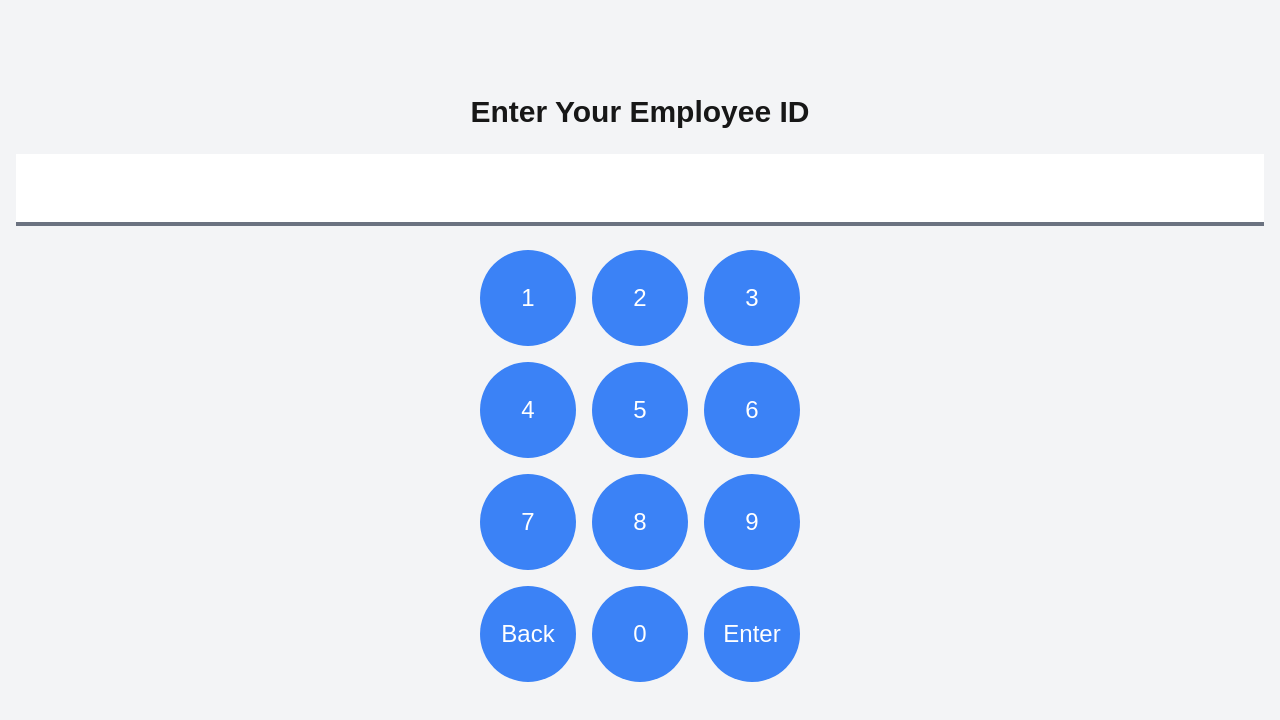
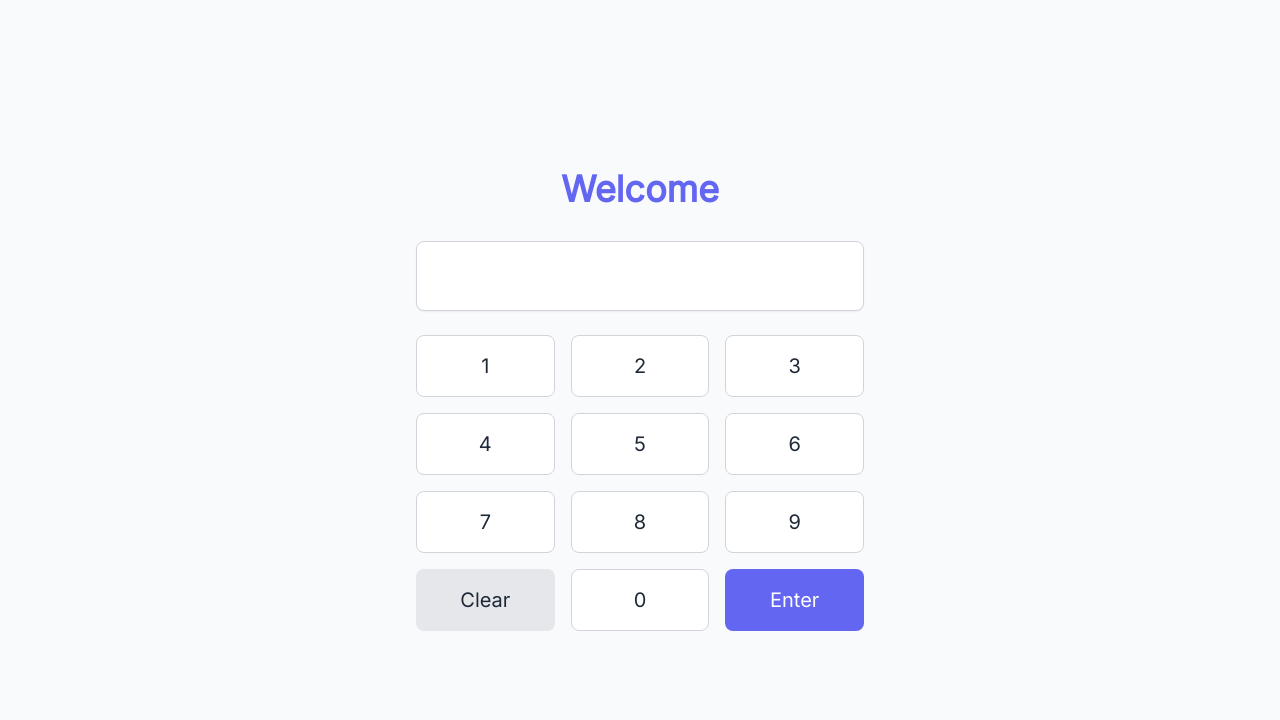
Before and after one commit to scherzo-io-org/clock-in-out-app, a Next.js app: page / in a window 1280 px wide. Shown: the top 720 px of the page. Built offline with nearby package versions, Linux system fonts and the light colour scheme.

Commit message:
visual update and change images to mounted storage

```diff
--- /dev/null
+++ b/app/api/get-image/route.js
@@ -0,0 +1,28 @@
+import { NextResponse } from 'next/server';
+import fs from 'fs';
+import path from 'path';
+
+export async function GET(request) {
+  const { searchParams } = new URL(request.url);
+  const filename = searchParams.get('filename');
+
+  try {
+    const imagePath = path.join('/mnt/images', filename);
+
+    if (!fs.existsSync(imagePath)) {
+      return NextResponse.json({ error: 'Image not found' }, { status: 404 });
+    }
+
+    const imageBuffer = fs.readFileSync(imagePath);
+
+    return new NextResponse(imageBuffer, {
+      headers: {
+        'Content-Type': 'image/png',
+        'Content-Disposition': `inline; filename="${filename}"`,
+      },
+    });
+  } catch (error) {
+    console.error('Error serving image:', error);
+    return NextResponse.json({ error: 'Failed to retrieve image' }, { status: 500 });
+  }
+}
--- a/app/employee/[id]/camera/page.js
+++ b/app/employee/[id]/camera/page.js
@@ -2,6 +2,7 @@
 
 import { useEffect, useRef, useState } from 'react';
 import { useRouter, useParams, useSearchParams } from 'next/navigation';
+import BackButton from '@/components/BackButton';
 
 export default function CameraCapture() {
   const videoRef = useRef(null);
@@ -50,9 +51,8 @@ export default function CameraCapture() {
     const context = canvas.getContext('2d');
     context.drawImage(videoRef.current, 0, 0, canvas.width, canvas.height);
     const imageData = canvas.toDataURL('image/png');
-    console.log(imageData)
 
-    // Mock image upload and get URL
+    try {
       const imageUrl = await uploadImage(imageData);
 
       // Save record to database via API
@@ -81,37 +81,73 @@ export default function CameraCapture() {
         alert('An error occurred. Please try again.');
         setLoading(false);
       }
+    } catch (error) {
+      console.error('Error during handleCapture:', error);
+      alert('An error occurred. Please try again.');
+      setLoading(false);
+    }
   };
 
-  // Mock image upload function
   const uploadImage = async (imageData) => {
-    // For now, we'll just return the data URL
-    // In a real app, you'd upload to storage and get the URL
-    return 'https://i.ytimg.com/vi/hAsZCTL__lo/mqdefault.jpg';
+    try {
+      const response = await fetch('/api/upload-image', {
+        method: 'POST',
+        headers: {
+          'Content-Type': 'application/json',
+        },
+        body: JSON.stringify({ imageData }),
+      });
+
+      const data = await response.json();
+
+      if (response.ok) {
+        // Return the image URL returned by the server
+        return data.imageUrl;
+      } else {
+        console.error('Error uploading image:', data.error);
+        throw new Error(data.error || 'Failed to upload image.');
+      }
+    } catch (error) {
+      console.error('Error in uploadImage:', error);
+      throw error;
+    }
   };
+
 
   if (!employee) {
     return <div className="flex items-center justify-center min-h-screen">Loading...</div>;
   }
 
   return (
-    <div className="flex flex-col items-center justify-center min-h-screen bg-gray-100">
+    <div className="relative flex flex-col items-center justify-center min-h-screen bg-background p-4">
+
+      <div className="w-full max-w-md text-center">
+        <h1 className="text-2xl font-bold mb-6 text-primary">
+          {action === 'in' ? 'Clock In' : 'Clock Out'}
+        </h1>
+        <div className="relative w-full h-96 bg-black rounded-lg overflow-hidden mb-6">
           <video
             ref={videoRef}
             autoPlay
-        className="w-full h-auto bg-black mb-4"
-        style={{ maxHeight: '80vh' }}
+            className="absolute top-0 left-0 w-full h-full object-cover"
           ></video>
+        </div>
         {loading ? (
-        <div className="text-xl">Processing...</div>
+          <button
+            disabled
+            className="w-full py-4 text-xl font-medium rounded-lg bg-gray-300 text-gray-500 cursor-not-allowed"
+          >
+            Processing...
+          </button>
         ) : (
           <button
             onClick={handleCapture}
-          className="w-full py-6 bg-blue-500 text-white rounded-lg text-2xl"
+            className="w-full py-4 text-xl font-medium rounded-lg bg-primary text-white hover:bg-primary-dark transition"
           >
             Take Photo
           </button>
         )}
       </div>
+    </div>
   );
 }
--- a/app/employee/[id]/confirmation/page.js
+++ b/app/employee/[id]/confirmation/page.js
@@ -26,17 +26,23 @@ export default function Confirmation() {
     const name = searchParams.get('name');
 
     return (
-    <div className="flex flex-col items-center justify-center min-h-screen bg-gray-100 p-4">
-      <h1 className="text-3xl font-bold mb-4">Thank you, {name}!</h1>
+      <div className="flex flex-col items-center justify-center min-h-screen bg-background p-4">
+        <div className="w-full max-w-md text-center">
+          <h1 className="text-3xl font-bold mb-6 text-primary">
+            Thank you, {decodeURIComponent(name)}!
+          </h1>
           {imageUrl && (
+            <div className="mb-6">
               <img
                 src={decodeURIComponent(imageUrl)}
                 alt="Your Photo"
-          className="w-64 h-auto mb-4 rounded-lg"
+                className="w-64 h-64 object-cover rounded-lg mx-auto shadow-md"
               />
+            </div>
           )}
-      <p className="text-xl mb-4">{message}</p>
-      <p className="text-gray-600">Redirecting to the main page...</p>
+          <p className="text-xl mb-6 text-gray-700">{message}</p>
+          <p className="text-gray-500">Redirecting to the main page...</p>
+        </div>
       </div>
     );
 }
--- a/app/employee/[id]/page.js
+++ b/app/employee/[id]/page.js
@@ -1,9 +1,9 @@
-// app/employee/[id]/page.js
-
 'use client';
 
 import { useState, useEffect } from 'react';
 import { useRouter, useParams } from 'next/navigation';
+import Link from 'next/link'; // Import Link for navigation
+import BackButton from '@/components/BackButton';
 
 export default function EmployeeWelcome() {
   const router = useRouter();
@@ -51,24 +51,33 @@ export default function EmployeeWelcome() {
   const actionText = nextAction === 'in' ? 'CLOCK IN' : 'CLOCK OUT';
 
   return (
-    <div className="flex flex-col items-center justify-center min-h-screen bg-gray-100 p-4">
-      <h1 className="text-3xl font-bold mb-4">Welcome back, {employee.first_name}</h1>
+    <div className="relative flex flex-col items-center justify-center min-h-screen bg-background p-4">
+      {/* Back Button */}
+      <BackButton href="/" />
+
+      <div className="w-full max-w-md text-center">
+        <h1 className="text-3xl font-bold mb-6 text-primary">
+          Welcome back, {employee.first_name}
+        </h1>
         {lastAction ? (
-        <p className="mb-6">
-          Last action: Clock-{lastAction.type} at{' '}
-          {new Date(lastAction.timestamp_in).toLocaleString('en-US', {timeZone : 'America/New_York'})}
+          <p className="mb-6 text-lg text-gray-700">
+            Last action: <span className="font-semibold">Clock-{lastAction.type}</span> at{' '}
+            {new Date(lastAction.timestamp_in).toLocaleString()}
           </p>
         ) : (
-        <p className="mb-6">No previous actions recorded.</p>
+          <p className="mb-6 text-lg text-gray-700">No previous actions recorded.</p>
         )}
         <button
           onClick={handleActionClick}
-        className={`w-full py-6 text-white rounded-lg text-2xl ${
-          nextAction === 'in' ? 'bg-green-500' : 'bg-red-500'
+          className={`w-full py-4 text-xl font-medium rounded-lg shadow-md transition ${
+            nextAction === 'in'
+              ? 'bg-secondary text-white hover:bg-secondary-dark'
+              : 'bg-accent text-white hover:bg-red-600'
           }`}
         >
           {actionText}
         </button>
       </div>
+    </div>
   );
 }
--- a/app/globals.css
+++ b/app/globals.css
@@ -1,3 +1,5 @@
+@import '@fontsource/inter/index.css';
+
 @tailwind base;
 @tailwind components;
 @tailwind utilities;
@@ -17,7 +19,7 @@
 body {
   color: var(--foreground);
   background: var(--background);
-  font-family: Arial, Helvetica, sans-serif;
+  font-family: 'Inter', sans-serif;
 }
 
 @layer utilities {
--- a/app/layout.js
+++ b/app/layout.js
@@ -20,9 +20,7 @@ export const metadata = {
 export default function RootLayout({ children }) {
   return (
     <html lang="en">
-      <body
-        className={`${geistSans.variable} ${geistMono.variable} antialiased`}
-      >
+      <body>
         {children}
       </body>
     </html>
--- a/app/page.js
+++ b/app/page.js
@@ -12,7 +12,7 @@ export default function EmployeeIDEntry() {
   };
 
   const handleBackspace = () => {
-    setEmployeeID((prev) => prev.slice(0, -1));
+    setEmployeeID((prev) => '');
   };
 
   const handleSubmit = async () => {
@@ -28,29 +28,37 @@ export default function EmployeeIDEntry() {
   };
 
   return (
-    <div className="flex flex-col items-center justify-center min-h-screen bg-gray-100 p-4">
-      <h1 className="text-3xl font-bold mb-6">Enter Your Employee ID</h1>
+    <div className="flex flex-col items-center justify-center min-h-screen bg-background p-4">
+      <h1 className="text-4xl font-bold mb-8 text-primary">Welcome</h1>
+      <div className="w-full max-w-md">
         <input
           type="text"
           value={employeeID}
           readOnly
-        className="w-full text-center text-3xl mb-6 p-4 border-b-4 border-gray-500"
+          className="w-full text-center text-3xl mb-6 p-4 border border-gray-300 rounded-lg shadow-sm focus:outline-none focus:ring-2 focus:ring-primary"
         />
-      <div className="grid grid-cols-3 gap-4 mb-6">
-        {['1', '2', '3', '4', '5', '6', '7', '8', '9', 'Back', '0', 'Enter'].map((item) => (
+        <div className="grid grid-cols-3 gap-4">
+          {['1', '2', '3', '4', '5', '6', '7', '8', '9', 'Clear', '0', 'Enter'].map((item) => (
             <button
               key={item}
               onClick={() => {
-              if (item === 'Back') handleBackspace();
+                if (item === 'Clear') handleBackspace();
                 else if (item === 'Enter') handleSubmit();
                 else handleNumClick(item);
               }}
-            className="w-24 h-24 bg-blue-500 text-white text-2xl rounded-full flex items-center justify-center"
+              className={`w-full py-4 text-xl font-medium rounded-lg transition ${
+                item === 'Enter'
+                  ? 'bg-primary text-white hover:bg-primary-dark'
+                  : item === 'Clear'
+                  ? 'bg-gray-200 text-text hover:bg-gray-300'
+                  : 'bg-white text-text hover:bg-gray-100 border border-gray-300'
+              }`}
             >
               {item}
             </button>
           ))}
         </div>
       </div>
+    </div>
   );
 }
--- /dev/null
+++ b/components/BackButton.js
@@ -0,0 +1,28 @@
+// components/BackButton.js
+
+'use client';
+
+import { useRouter } from 'next/navigation';
+
+export default function BackButton({ href = '/' }) {
+  const router = useRouter();
+
+  return (
+    <button
+      onClick={() => router.push(href)}
+      className="absolute top-4 left-4 flex items-center text-gray-500 hover:text-primary transition"
+      aria-label="Go back"
+    >
+      <svg
+        className="h-6 w-6 mr-1"
+        fill="none"
+        stroke="currentColor"
+        strokeWidth="2"
+        viewBox="0 0 24 24"
+      >
+        <path strokeLinecap="round" strokeLinejoin="round" d="M15 19l-7-7 7-7" />
+      </svg>
+      Back
+    </button>
+  );
+}
--- a/package.json
+++ b/package.json
@@ -9,10 +9,12 @@
     "lint": "next lint"
   },
   "dependencies": {
+    "@fontsource/inter": "^5.1.0",
     "mssql": "^11.0.1",
     "next": "14.2.15",
     "react": "^18",
-    "react-dom": "^18"
+    "react-dom": "^18",
+    "uuid": "^10.0.0"
   },
   "devDependencies": {
     "eslint": "^8",
--- a/tailwind.config.js
+++ b/tailwind.config.js
@@ -8,8 +8,22 @@ module.exports = {
   theme: {
     extend: {
       colors: {
-        background: "var(--background)",
-        foreground: "var(--foreground)",
+        primary: {
+          light: '#a5b4fc',
+          DEFAULT: '#6366F1',
+          dark: '#4F46E5',
+        },
+        secondary: {
+          light: '#6ee7b7',
+          DEFAULT: '#10B981',
+          dark: '#047857',
+        },
+        background: '#F9FAFB',
+        text: '#1F2937',
+        accent: '#F43F5E',
+      },
+      fontFamily: {
+        sans: ['Inter', 'sans-serif'], // Use 'Inter' as the font family
       },
     },
   },
```
Also changed, not shown: app/api/upload-image/route.js (added, +48 -0 lines), 1 other file (tests, documents, lock files or other folders). Lines whose indentation alone changed are shown as unchanged.
